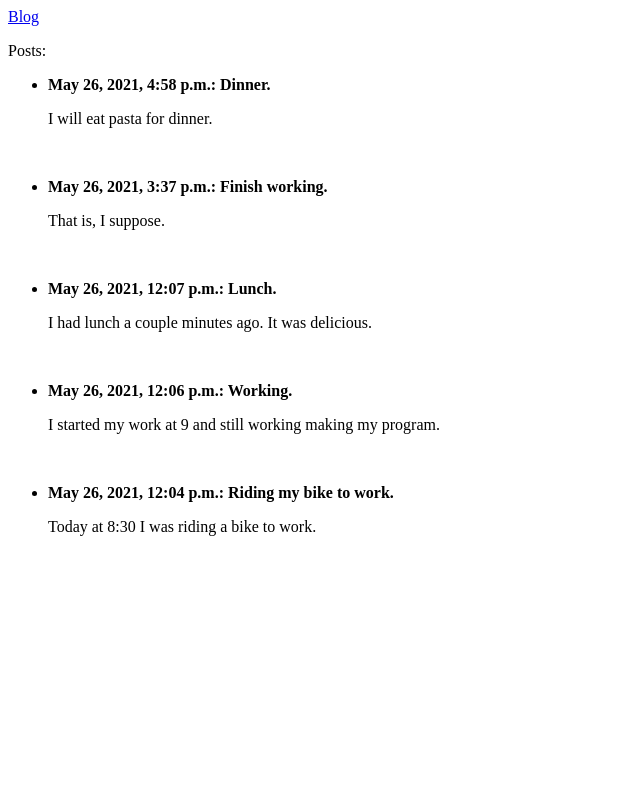
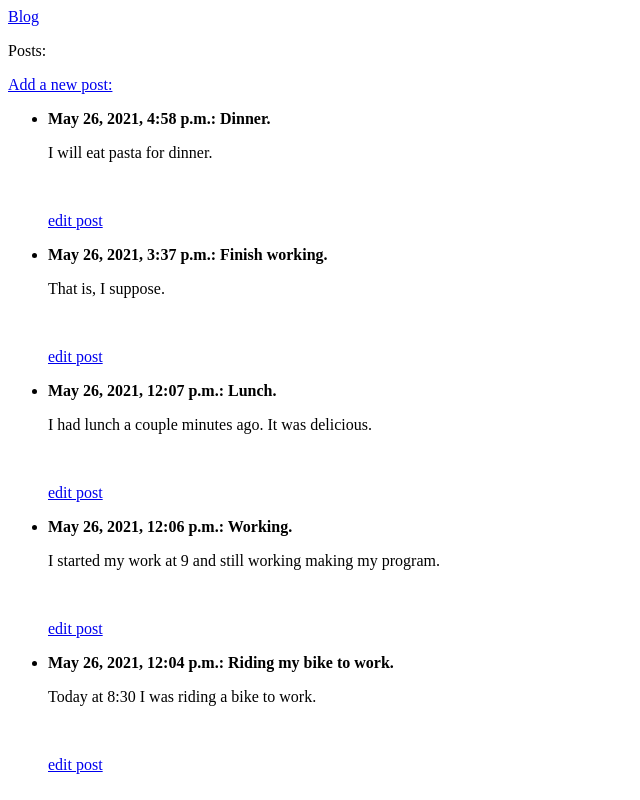
Before and after one commit to EvgeniiKatunkin/Blog, a Django app: page / in a window 1280 px wide. Shown: the whole page, without its empty margins (0-640 px from the left). Run offline with Django 3.2, Linux system fonts and the light colour scheme; data comes from the database, SQL or seed files in the repository; both versions use the stored data as it was after the commit.

Commit message:
I need to fix the error, than it's done.

```diff
--- a/blogs/templates/blogs/create_post.html
+++ /dev/null
@@ -1,5 +0,0 @@
-{% extends 'blogs/base.html' %}
-
-{% block content %}
-
-{% endblock content %}
--- a/blogs/templates/blogs/index.html
+++ b/blogs/templates/blogs/index.html
@@ -4,11 +4,16 @@
 
     <p>Posts:</p>
 
+    <a href="{% url 'blogs:new_post' %}">Add a new post:</a>
+
     <ul>
         {% for post in posts %}
             <li>
                 <p><b>{{ post.date_added }}: {{ post.title }}.</b></p>
                 <p>{{ post.text|linebreaks }}</p><br>
+                <p>
+                    <a href="{% url 'blogs:edit_post' post.id %}">edit post</a>
+                </p>
             </li>
         {% empty %}
             <li>No posts have been added yet.</li>
--- a/blogs/urls.py
+++ b/blogs/urls.py
@@ -7,4 +7,10 @@ from . import views
 urlpatterns = [
     # Home page
     path('', views.index, name='index'),
+
+    # Page for adding a new post
+    path('new_post/', views.new_post, name='new_post'),
+
+    # Page for editing existing posts
+    path('edit_post/', views.edit_post, name='edit_post'),
 ]
--- a/blogs/views.py
+++ b/blogs/views.py
@@ -1,5 +1,9 @@
 from django.shortcuts import render
+from django.http import HttpResponseRedirect
+from django.urls import reverse
+
 from .models import BlogPost
+from .forms import PostForm
 
 
 def index(request):
@@ -7,3 +11,39 @@ def index(request):
     posts = BlogPost.objects.order_by('-date_added')
     context = {'posts': posts}
     return render(request, 'blogs/index.html', context)
+
+
+def new_post(request):
+    """Add a new post."""
+    if request.method != 'POST':
+        # No data submitted; create a blank form.
+        form = PostForm()
+    else:
+        # POST data submitted; process data.
+        form = PostForm(request.POST)
+        if form.is_valid():
+            form.save()
+            return HttpResponseRedirect(reverse('blogs:index'))
+
+    context = {'form': form}
+    return render(request, 'blogs/new_post.html', context)
+
+
+def edit_post(request, post_id):
+    """Edit an existing post."""
+    post = BlogPost.objects.get(id=post_id)
+    title = post.title
+    text = post.text
+
+    if request.method != 'POST':
+        # Initial request; pre-fill form with the current post.
+        form = BlogPost(instance=post)
+    else:
+        # POST data submitted; process data.
+        form = BlogPost(instance=post, data=request.POST)
+        if form.is_valid():
+            form.save()
+            return HttpResponseRedirect(reverse('blogs:index'))
+
+    context = {'title': title, 'text': text, 'form': form, 'post': post}
+    return render(request, 'blogs/edit_post.html', context)
```
Also changed, not shown: blogs/forms.py (added, +10 -0 lines), blogs/templates/blogs/edit_post.html (+10 -0 lines), blogs/templates/blogs/new_post.html (added, +11 -0 lines), db.sqlite3.
